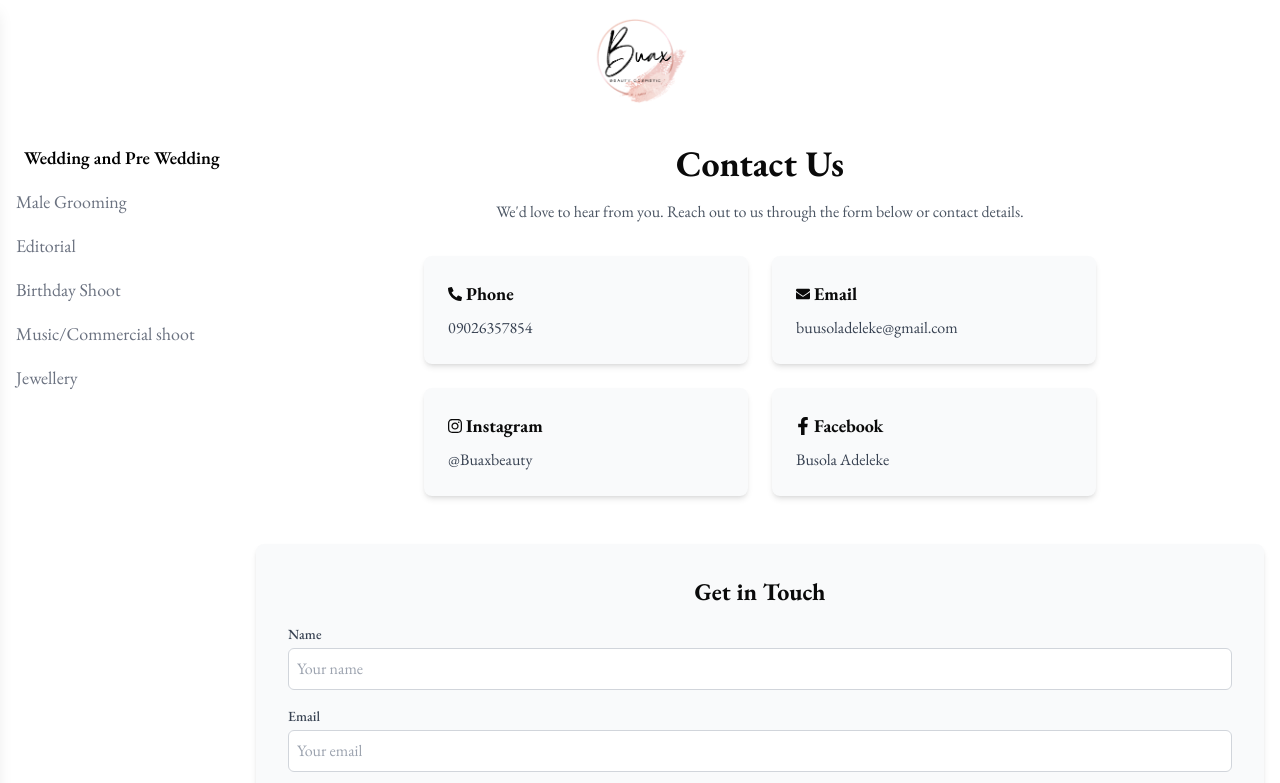
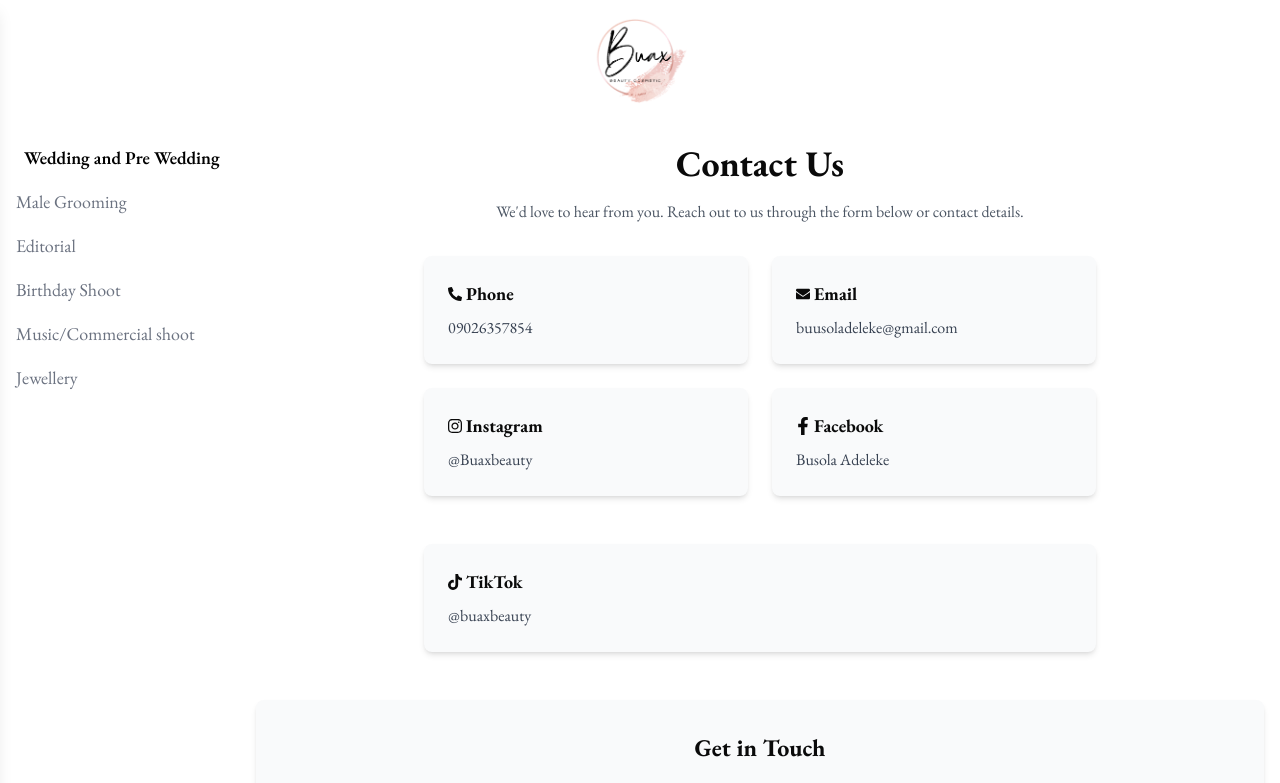
Before and after one commit to oyewosolomon/buaxbeauty, a Next.js app: page /contact in a window 1280 px wide. Shown: the top 783 px of the page. Built offline with nearby package versions, Linux system fonts and the light colour scheme.

Commit message:
Linking Social

```diff
--- a/src/app/contact/page.jsx
+++ b/src/app/contact/page.jsx
@@ -5,7 +5,7 @@ import Link from "next/link";
 import ServiceNav from "@/app/components/ServiceNav";
 import Footer from "../components/Footer";
 import Navigation from "../components/Navigation";
-import { FaPhoneAlt, FaEnvelope, FaInstagram, FaFacebookF } from "react-icons/fa"; // Importing react-icons
+import { FaPhoneAlt, FaEnvelope, FaInstagram, FaFacebookF,FaTiktok } from "react-icons/fa"; // Importing react-icons
 
 
 const Contact = () => {
@@ -53,25 +53,37 @@ const Contact = () => {
 
             {/* Contact Details */}
             <div className="grid grid-cols-1 sm:grid-cols-2 lg:grid-cols-2 gap-6 mb-12 w-100 md:w-2/3 mx-auto">
-              <div className="bg-gray-50 p-6 rounded-lg shadow-md hover:shadow-lg transition-shadow">
+            <a href="tel:09026357854" className="block bg-gray-50 p-6 rounded-lg shadow-md hover:shadow-lg transition-shadow">
               <h2 className="text-lg font-bold mb-2 flex align-middle place-items-center"><FaPhoneAlt className="pr-1"/> Phone</h2>
               <p className="text-gray-700">09026357854</p>
-              </div>
+            </a>
 
-              <div className="bg-gray-50 p-6 rounded-lg shadow-md hover:shadow-lg transition-shadow">
+            {/* Email */}
+            <a href="mailto:buusoladeleke@gmail.com" className="block bg-gray-50 p-6 rounded-lg shadow-md hover:shadow-lg transition-shadow">
               <h2 className="text-lg font-bold mb-2 flex place-items-center"><FaEnvelope className="pr-1"/> Email</h2>
               <p className="text-gray-700">buusoladeleke@gmail.com</p>
-              </div>
+            </a>
 
-              <div className="bg-gray-50 p-6 rounded-lg shadow-md hover:shadow-lg transition-shadow">
+            {/* Instagram */}
+            <a href="https://www.instagram.com/buaxbeauty/profilecard/?igsh=MW8ydzlyOHZnNHdwMw==" target="_blank" rel="noopener noreferrer" className="block bg-gray-50 p-6 rounded-lg shadow-md hover:shadow-lg transition-shadow">
               <h2 className="text-lg font-bold mb-2 flex align-middle place-items-center"><FaInstagram className="pr-1" /> Instagram</h2>
               <p className="text-gray-700">@Buaxbeauty</p>
+            </a>
+
+            {/* Facebook */}
+            <a href="https://www.facebook.com/share/1McESjVM9Q/?mibextid=wwXIfr" target="_blank" rel="noopener noreferrer" className="block bg-gray-50 p-6 rounded-lg shadow-md hover:shadow-lg transition-shadow">
+              <h2 className="text-lg font-bold mb-2 flex align-middle place-items-center"><FaFacebookF className="pr-1"/>Facebook</h2>
+              <p className="text-gray-700">Busola Adeleke</p>
+            </a>
+
+
             </div>
+            <div className="grid grid-cols-1 sm:grid-cols-1 lg:grid-cols-1 gap-6 mb-12 w-100 md:w-2/3 mx-auto">
 
-              <div className="bg-gray-50 p-6 rounded-lg shadow-md hover:shadow-lg transition-shadow">
-                <h2 className="text-lg font-bold mb-2 flex align-middle place-items-center"> <FaFacebookF className="pr-1"/>Facebook</h2>
-                <p className="text-gray-700">Busola Adeleke</p>
-              </div>
+            <a href="https://www.tiktok.com/@buaxbeauty?_t=ZM-8sqaiKJ9Fp8&_r=1" target="_blank" rel="noopener noreferrer" className="block bg-gray-50 p-6 rounded-lg shadow-md hover:shadow-lg transition-shadow">
+              <h2 className="text-lg font-bold mb-2 flex align-middle place-items-center"><FaTiktok className="pr-1"/>TikTok</h2>
+              <p className="text-gray-700">@buaxbeauty</p>
+            </a>
             </div>
 
             {/* Contact Form */}
```
Lines whose indentation alone changed are shown as unchanged.
